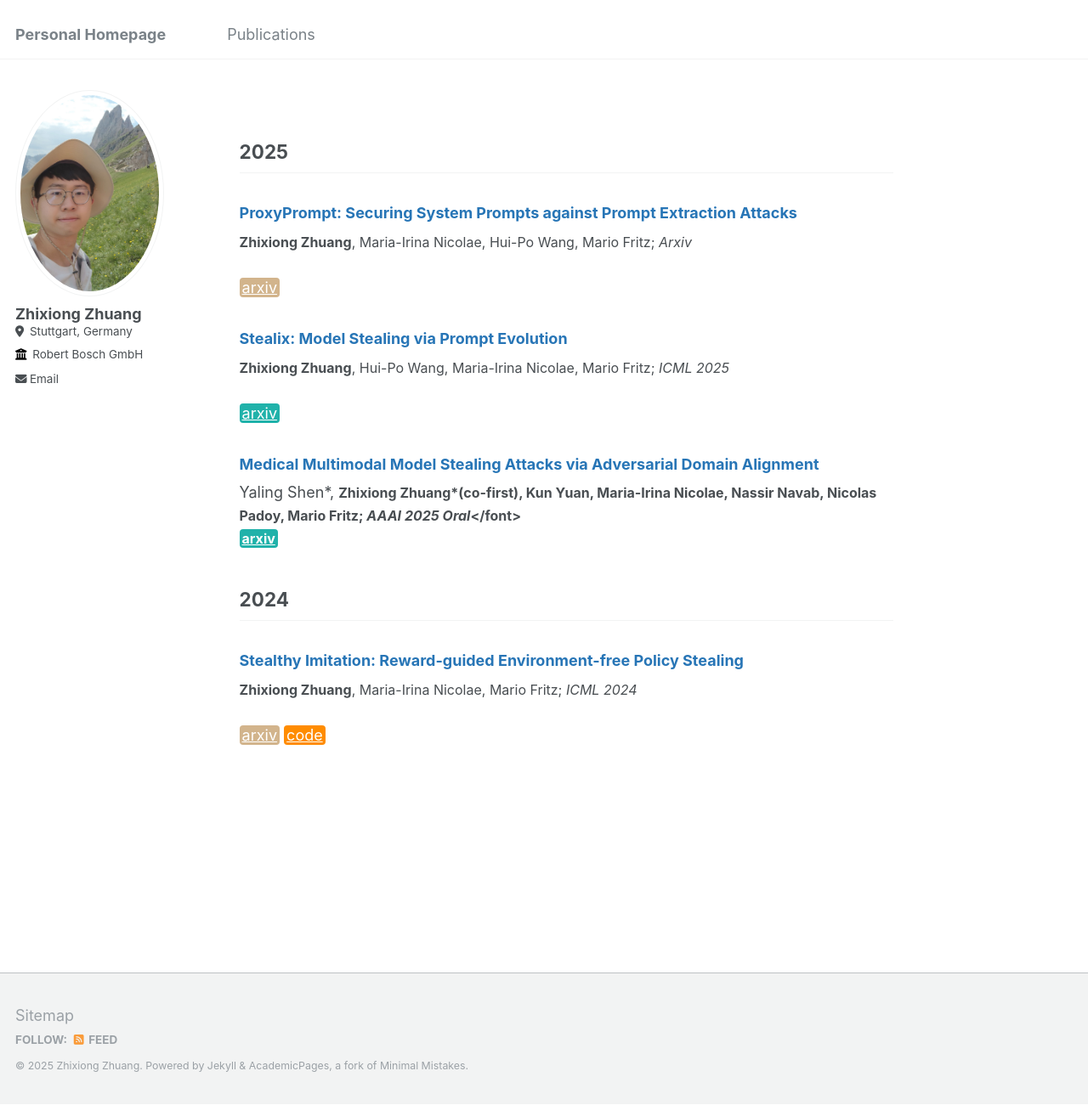
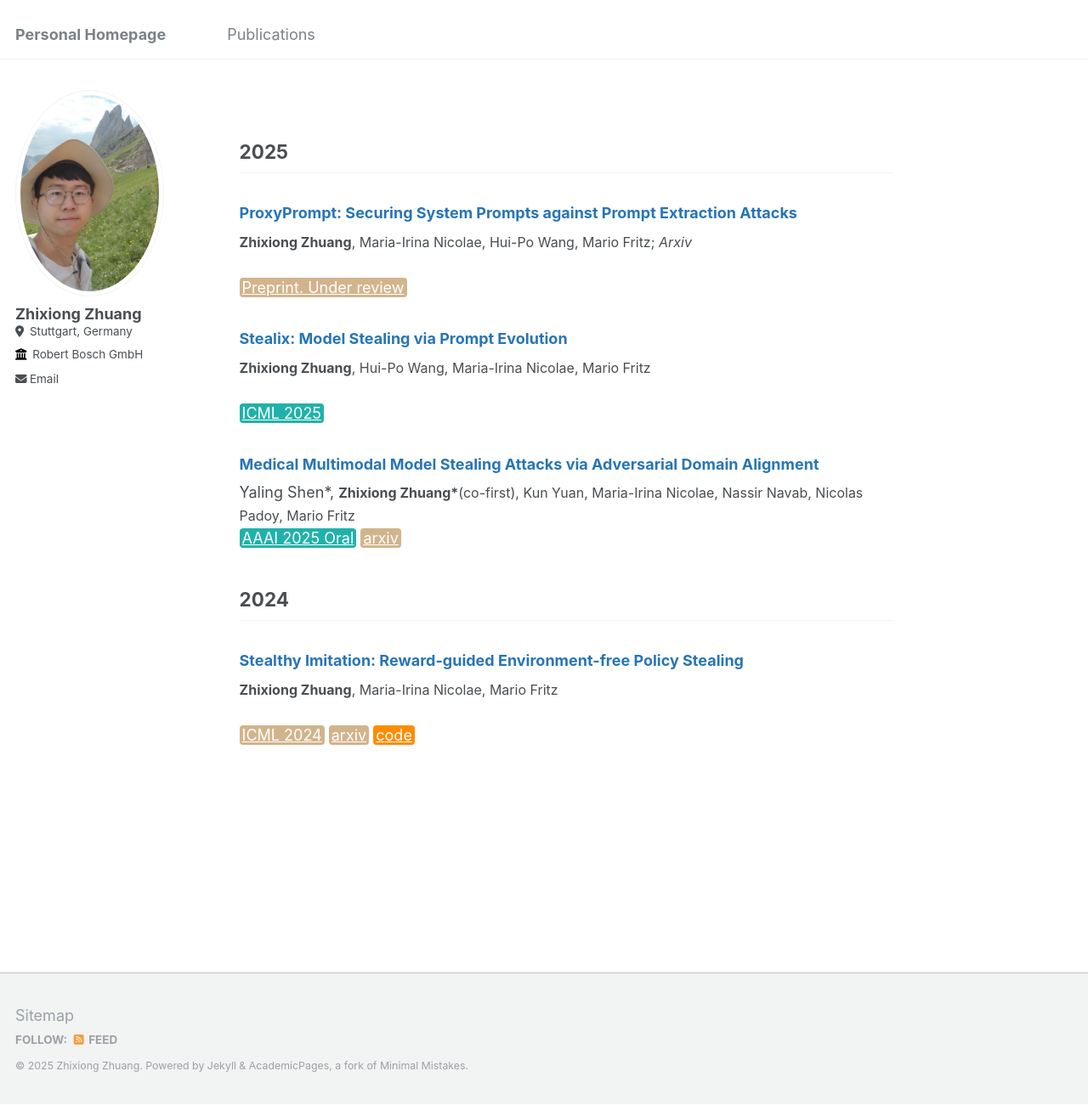
Before and after one commit to zhixiongzh/zhixiongzh.github.io, a Jekyll site: the page built from _pages/publications.md, in a window 1280 px wide and 1301 px high. Shown: the whole window at 85% size. Built offline with Jekyll 4.4.1, drawn with Linux system fonts in a browser that asks for light colours.

Commit message:
Update publications.md

```diff
--- a/_pages/publications.md
+++ b/_pages/publications.md
@@ -36,22 +36,21 @@ a { TEXT-DECORATION:none }
 ### <span style="color:rgb(39, 117, 182)">ProxyPrompt: Securing System Prompts against Prompt Extraction Attacks</span>
 <font size="3"><b>Zhixiong Zhuang</b>, Maria-Irina Nicolae, Hui-Po Wang, Mario Fritz;
 <i>Arxiv</i></font><br>
-<a href="https://arxiv.org/abs/2505.11459" class="btn--arxiv" target="_blank">arxiv</a>
+<a href="https://arxiv.org/abs/2505.11459" class="btn--arxiv" target="_blank">Preprint. Under review</a>
 
 ### <span style="color:rgb(39, 117, 182)">Stealix: Model Stealing via Prompt Evolution</span>
-<font size="3"><b>Zhixiong Zhuang</b>, Hui-Po Wang, Maria-Irina Nicolae, Mario Fritz;
-<i>ICML 2025</i></font><br>
-<a href="https://icml.cc/virtual/2025/poster/44026" class="btn--paper" target="_blank">arxiv</a>
+<font size="3"><b>Zhixiong Zhuang</b>, Hui-Po Wang, Maria-Irina Nicolae, Mario Fritz</font><br>
+<a href="https://icml.cc/virtual/2025/poster/44026" class="btn--paper" target="_blank">ICML 2025</a>
 
 ### <span style="color:rgb(39, 117, 182)">Medical Multimodal Model Stealing Attacks via Adversarial Domain Alignment</span>
-Yaling Shen*, <font size="3"><b>Zhixiong Zhuang*<b>(co-first), Kun Yuan, Maria-Irina Nicolae, Nassir Navab, Nicolas Padoy, Mario Fritz;
-<i>AAAI 2025 Oral</i></font><br>
-<a href="https://arxiv.org/abs/2502.02438" class="btn--paper" target="_blank">arxiv</a>
+Yaling Shen*, <font size="3"><b>Zhixiong Zhuang*</b>(co-first), Kun Yuan, Maria-Irina Nicolae, Nassir Navab, Nicolas Padoy, Mario Fritz</font><br>
+<a href="https://ojs.aaai.org/index.php/AAAI/article/view/32734" class="btn--paper" target="_blank">AAAI 2025 Oral</a>
+<a href="https://arxiv.org/abs/2502.02438" class="btn--arxiv" target="_blank">arxiv</a>
 
 <h2 id='2024'>2024</h2>
 
 ### <span style="color:rgb(39, 117, 182)">Stealthy Imitation: Reward-guided Environment-free Policy Stealing</span>
-<font size="3"><b>Zhixiong Zhuang</b>, Maria-Irina Nicolae, Mario Fritz;
-<i>ICML 2024</i></font><br>
+<font size="3"><b>Zhixiong Zhuang</b>, Maria-Irina Nicolae, Mario Fritz</font><br>
+<a href="https://proceedings.mlr.press/v235/zhuang24a.html" class="btn--arxiv" target="_blank">ICML 2024</a>
 <a href="https://arxiv.org/abs/2405.07004" class="btn--arxiv" target="_blank">arxiv</a>
 <a href="https://github.com/boschresearch/stealthy-imitation" class="btn--code" target="_blank">code</a>
```
